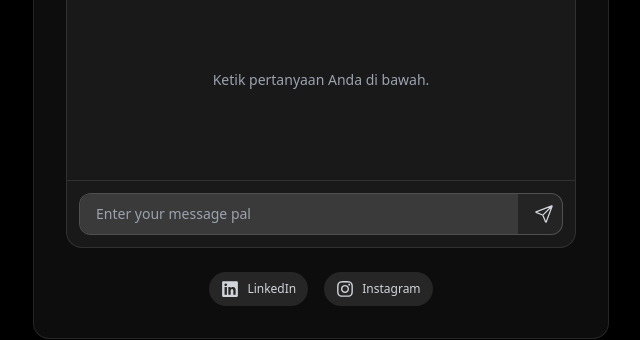
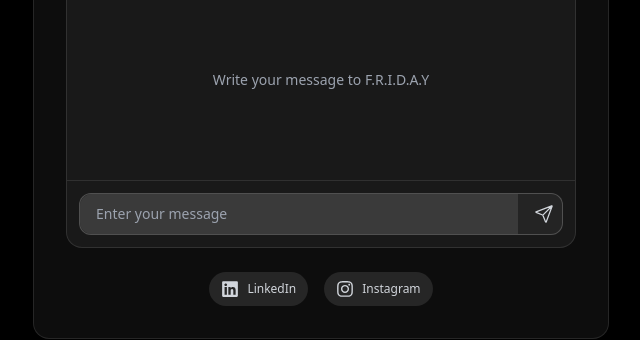
Before and after one commit to Lutfiandraa/portofolio-andra, a React (Create React App) app: page / in a window 1280 px wide. Shown: the part 3586-3926 px from the top of the page, without its empty margins (319-959 px from the left). Built offline with nearby package versions, Linux system fonts and the light colour scheme.

Commit message:
edit text

```diff
--- a/src/Contact.jsx
+++ b/src/Contact.jsx
@@ -109,7 +109,7 @@ const Contact = () => {
               {messages.length <= 1 ? (
                 <div className="flex-1 flex flex-col items-center justify-center px-4 py-8 min-h-[200px]">
                   <p className="text-gray-400 text-sm text-center">
-                    Ketik pertanyaan Anda di bawah.
+                    Write your message to F.R.I.D.A.Y
                   </p>
                 </div>
               ) : (
@@ -149,7 +149,7 @@ const Contact = () => {
                   onKeyDown={(e) =>
                     e.key === "Enter" && !e.shiftKey && sendMessage(inputValue)
                   }
-                  placeholder="Enter your message pal"
+                  placeholder="Enter your message"
                   className="flex-1 rounded-l-xl bg-white/10 px-4 py-2.5 text-sm text-white placeholder:text-gray-400 focus:outline-none"
                 />
                 <button
```
